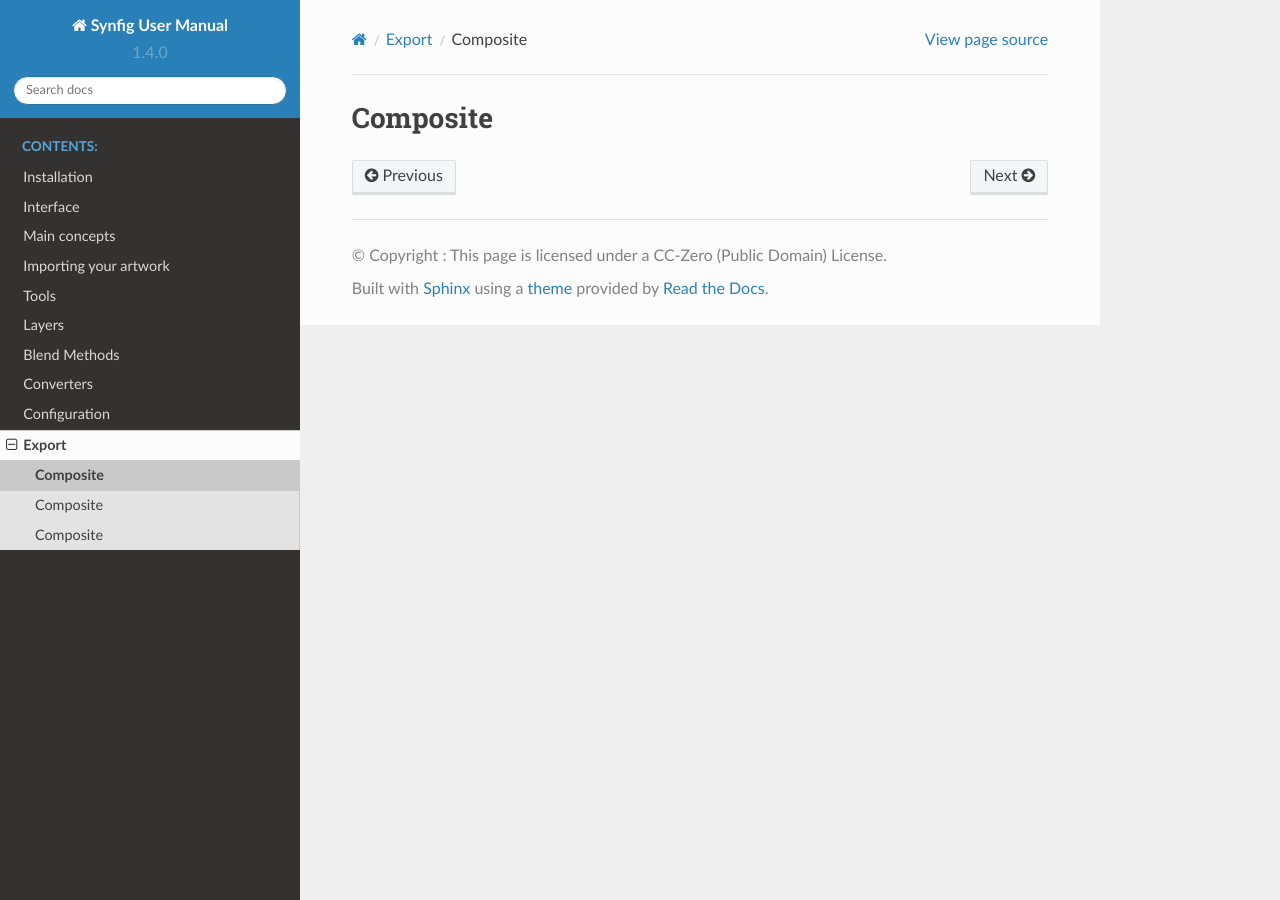
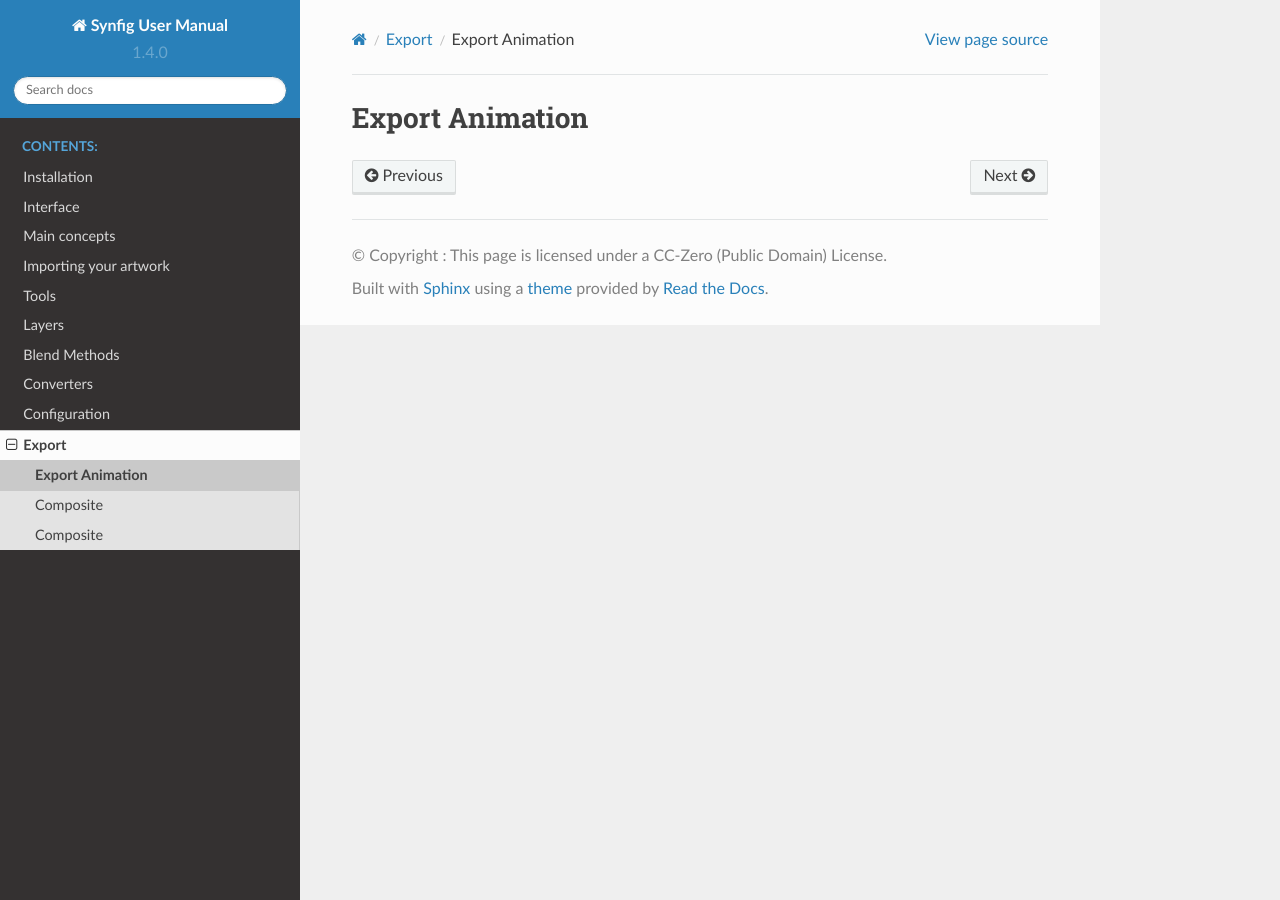
Before and after one commit to synfig/synfig-docs, a Sphinx documentation site: the page built from source/export/export_animation.rst, in a window 1280 px wide. Built offline with Sphinx 7.4.7 and the Read the Docs theme 2.0.0, drawn with Linux system fonts in a browser that asks for light colours.

Commit message:
Fix heading

```diff
--- a/source/export/export_animation.rst
+++ b/source/export/export_animation.rst
@@ -1,5 +1,5 @@
-.. _blend_method_composite:
+.. _export_animation:
 
 ########################
-    Composite
+    Export Animation
 ########################
```
